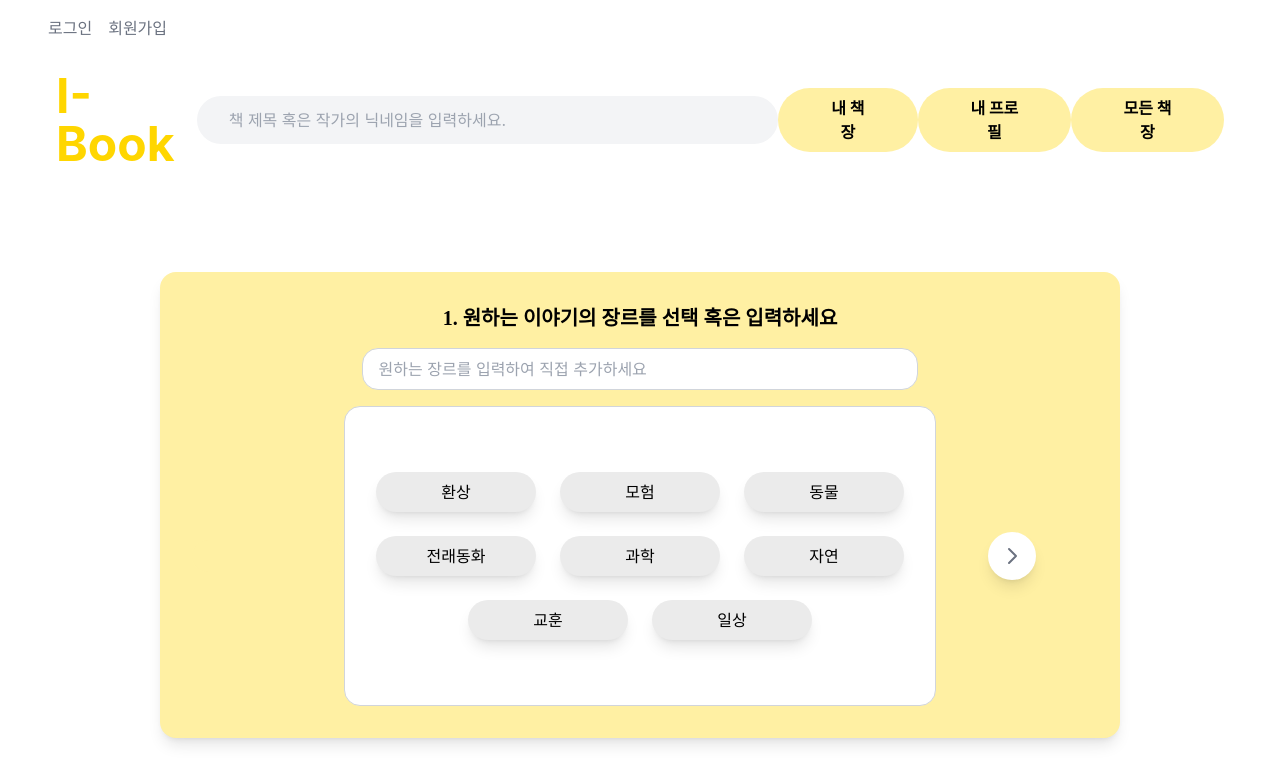
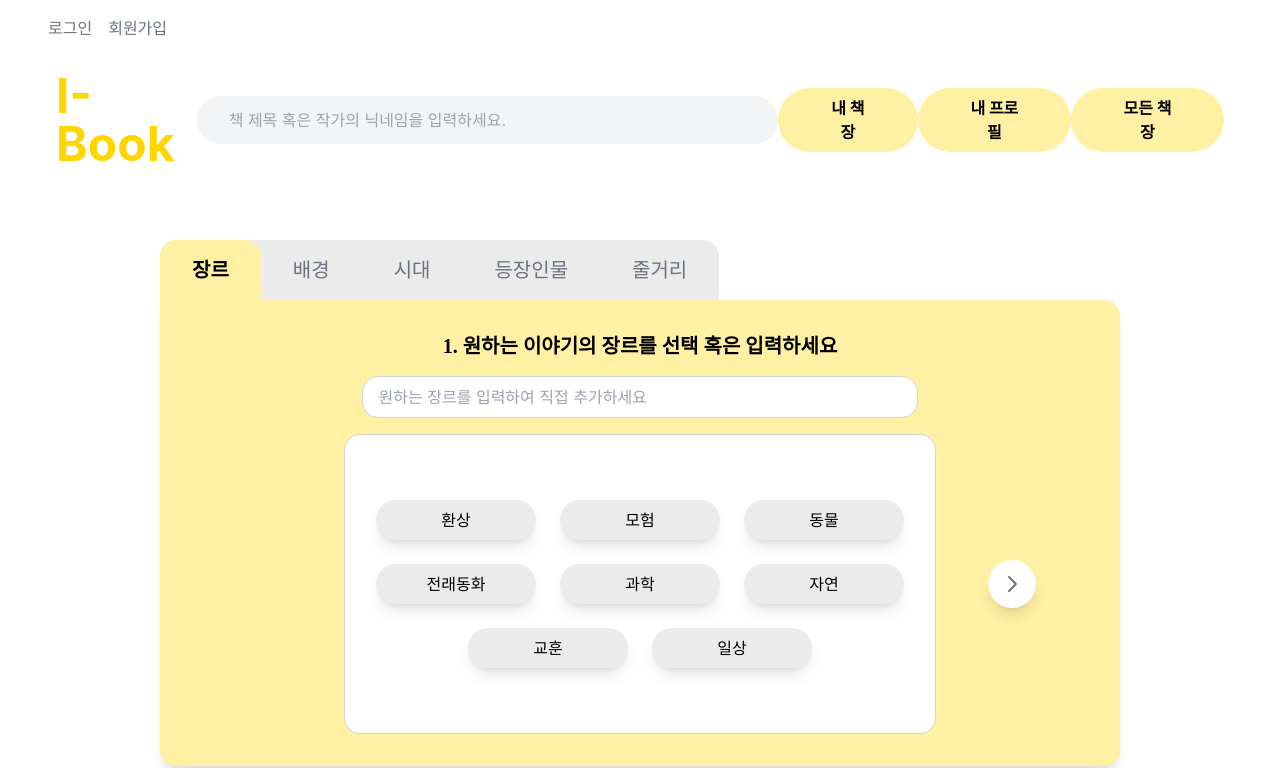
Before and after one commit to tuk-iBooK/Frontend, a React (Create React App) app: page /genre in a window 1280 px wide. Shown: the top 768 px of the page. Built offline with nearby package versions, Linux system fonts and the light colour scheme.

Commit message:
소설 설정 부분 컴포넌트 추가

```diff
--- a/src/components/Header.tsx
+++ b/src/components/Header.tsx
@@ -1,6 +1,6 @@
 import React, { useState, useEffect } from "react";
 import { useDispatch } from "react-redux";
-import { loginSuccess, logout } from "../redux/authActions";
+import { loginSuccess } from "../redux/authActions";
 import { Link, useNavigate } from "react-router-dom";
 
 const Header: React.FC = () => {
--- /dev/null
+++ b/src/components/StepIndicator.tsx
@@ -0,0 +1,55 @@
+// StepIndicator.tsx
+import React, { useEffect, useState } from "react";
+import { useNavigate, useLocation } from "react-router-dom";
+
+interface StepIndicatorProps {
+  currentStep: number;
+  className?: string;
+}
+
+const StepIndicator: React.FC<StepIndicatorProps> = () => {
+  const navigate = useNavigate();
+  const location = useLocation(); // 현재 위치 추적
+  const steps = ["장르", "배경", "시대", "등장인물", "줄거리"];
+  const pageRoutes = [
+    "/genre",
+    "/background",
+    "/period",
+    "/character",
+    "/summary",
+  ];
+  const [currentStep, setCurrentStep] = useState(0);
+
+  useEffect(() => {
+    const stepIndex = pageRoutes.indexOf(location.pathname);
+    if (stepIndex !== -1) {
+      setCurrentStep(stepIndex);
+    }
+  }, [location]); // location이 변경될 때마다 effect가 실행됩니다.
+
+  const handleStepClick = (index: number) => {
+    navigate(pageRoutes[index]);
+  };
+
+  return (
+    <div className="flex w-3/4">
+      <div className="flex justify-start rounded-t-2xl bg-[#EBEBEB] mt-16 text-xl">
+        {steps.map((step, index) => (
+          <div
+            key={index}
+            className={`px-8 py-4 cursor-pointer ${
+              index === currentStep
+                ? "bg-[#FFF0A3] text-black font-bold rounded-t-2xl"
+                : "text-gray-500"
+            }`}
+            onClick={() => handleStepClick(index)}
+          >
+            {step}
+          </div>
+        ))}
+      </div>
+    </div>
+  );
+};
+
+export default StepIndicator;
--- a/src/pages/BackgroundSettingPage.tsx
+++ b/src/pages/BackgroundSettingPage.tsx
@@ -2,6 +2,7 @@ import React, { useState } from "react";
 import { useLocation, useNavigate } from "react-router-dom";
 import { useSelector, useDispatch } from "react-redux";
 import { addBackground, removeBackground } from "../features/backgroundSlice";
+import StepIndicator from "../components/StepIndicator"; // 상단에 추가
 
 const BackgroundSettingPage: React.FC = () => {
   const location = useLocation();
@@ -76,8 +77,9 @@ const BackgroundSettingPage: React.FC = () => {
 
   return (
     <div className="w-full h-full flex flex-col justify-center items-center">
-      <div className="w-3/4 mt-24 flex-1 justify-between items-center">
-        <div className="bg-[#FFF0A3] p-4 mb-8 rounded-2xl shadow-lg">
+      <StepIndicator currentStep={0} />
+      <div className="w-3/4 flex-1 justify-between items-center">
+        <div className="bg-[#FFF0A3] p-4 mb-8 rounded-tr-2xl rounded-b-2xl shadow-lg">
           <div className="text-xl font-bold text-black font-['Inria'] p-4">
             2. 원하는 이야기의 공간적 배경을 선택 혹은 입력하세요
           </div>
--- a/src/pages/CharacterSettingPage.tsx
+++ b/src/pages/CharacterSettingPage.tsx
@@ -3,6 +3,7 @@ import { useLocation, useNavigate } from "react-router-dom";
 import { useSelector, useDispatch } from "react-redux";
 import { addCharacter, removeCharacter } from "../features/characterSlice";
 import axios from "axios";
+import StepIndicator from "../components/StepIndicator"; // 상단에 추가
 
 interface Character {
   age: number;
@@ -100,8 +101,9 @@ const CharacterSettingPage: React.FC = () => {
 
   return (
     <div className="w-full h-full flex flex-col justify-center items-center">
-      <div className="w-3/4 mt-24 flex-1 justify-between items-center">
-        <div className="bg-[#FFF0A3] p-4 mb-8 rounded-2xl shadow-lg">
+      <StepIndicator currentStep={0} />
+      <div className="w-3/4 flex-1 justify-between items-center">
+        <div className="bg-[#FFF0A3] p-4 mb-8 rounded-tr-2xl rounded-b-2xl shadow-lg">
           <div className="text-xl font-bold text-black font-['Inria'] p-4">
             4. 원하는 이야기의 등장인물을 설정하세요
           </div>
--- a/src/pages/GenreSettingPage.tsx
+++ b/src/pages/GenreSettingPage.tsx
@@ -5,6 +5,7 @@ import {
   addGenre,
   removeGenre, // setSelectedGenres 제거
 } from "../features/genreSlice"; // 상대 경로 확인 필요
+import StepIndicator from "../components/StepIndicator"; // 상단에 추가
 
 const GenreSettingPage: React.FC = () => {
   const [additionalGenre, setAdditionalGenre] = useState<string>("");
@@ -45,8 +46,9 @@ const GenreSettingPage: React.FC = () => {
 
   return (
     <div className="w-full h-full flex flex-col justify-center items-center">
-      <div className="w-3/4 mt-24 flex-1 justify-between items-center">
-        <div className="bg-[#FFF0A3] p-4 mb-8 rounded-2xl shadow-lg">
+      <StepIndicator currentStep={0} className="self-start" />
+      <div className="w-3/4 flex-1 justify-between items-center">
+        <div className="bg-[#FFF0A3] p-4 mb-8 rounded-tr-2xl rounded-b-2xl shadow-lg">
           <div className="text-xl font-bold text-black font-['Inria'] p-4">
             1. 원하는 이야기의 장르를 선택 혹은 입력하세요
           </div>
@@ -167,6 +169,7 @@ const GenreSettingPage: React.FC = () => {
           ))}
         </div>
       </div>
+
       <button
         className="mb-4 mt-8 px-16 py-3 pr-16 font-bold text-black bg-[#FFF0A3] hover:bg-[#FFE55A] hover:text-white hover:shadow-none rounded-2xl text-center shadow-lg"
         onClick={handleSubmit}
--- a/src/pages/MainPage.tsx
+++ b/src/pages/MainPage.tsx
@@ -145,6 +145,8 @@ const MainPage: React.FC = () => {
         </div>
       </div>
 
+      <div>하이</div>
+
       <div className="flex-grow w-2/3 self-center border-2 border-gray-300 mt-8 p-4 rounded-2xl">
         <div className="flex p-4 border-b text-xl font-bold">
           인기 작품 미리 보기
--- a/src/pages/PeriodSettingPage.tsx
+++ b/src/pages/PeriodSettingPage.tsx
@@ -2,6 +2,7 @@ import React, { useState } from "react";
 import { useLocation, useNavigate } from "react-router-dom";
 import { useSelector, useDispatch } from "react-redux";
 import { addPeriod, removePeriod } from "../features/periodSlice";
+import StepIndicator from "../components/StepIndicator"; // 상단에 추가
 
 const PeriodSettingPage: React.FC = () => {
   const location = useLocation();
@@ -55,8 +56,9 @@ const PeriodSettingPage: React.FC = () => {
 
   return (
     <div className="w-full h-full flex flex-col justify-center items-center">
-      <div className="w-3/4 mt-24 flex-1 justify-between items-center">
-        <div className="bg-[#FFF0A3] p-4 mb-8 rounded-2xl shadow-lg">
+      <StepIndicator currentStep={0} />
+      <div className="w-3/4 flex-1 justify-between items-center">
+        <div className="bg-[#FFF0A3] p-4 mb-8 rounded-tr-2xl rounded-b-2xl shadow-lg">
           <div className="text-xl font-bold text-black font-['Inria'] p-4">
             3. 원하는 이야기의 시간적 배경을 선택 혹은 입력하세요
           </div>
--- a/src/pages/SummarySettingPage.tsx
+++ b/src/pages/SummarySettingPage.tsx
@@ -4,6 +4,7 @@ import { useSelector, useDispatch } from "react-redux";
 import axios from "axios";
 import { setSummary } from "../features/summarySlice";
 import Loading from "../components/Loading";
+import StepIndicator from "../components/StepIndicator"; // 상단에 추가
 
 const SummarySettingPage: React.FC = () => {
   const story = useSelector((state: any) => state.story.value) as number;
@@ -82,8 +83,9 @@ const SummarySettingPage: React.FC = () => {
 
   return (
     <div className="w-full h-full flex flex-col justify-center items-center">
-      <div className="w-3/4 mt-24 flex-1 justify-between items-center">
-        <div className="bg-[#FFF0A3] p-4 mb-8 rounded-2xl shadow-lg">
+      <StepIndicator currentStep={0} />
+      <div className="w-3/4 flex-1 justify-between items-center">
+        <div className="bg-[#FFF0A3] p-4 mb-8 rounded-tr-2xl rounded-b-2xl shadow-lg">
           <div className="text-xl font-bold text-black font-['Inria'] p-4">
             5. 원하는 이야기의 줄거리를 간단히 설정하세요
           </div>
```
